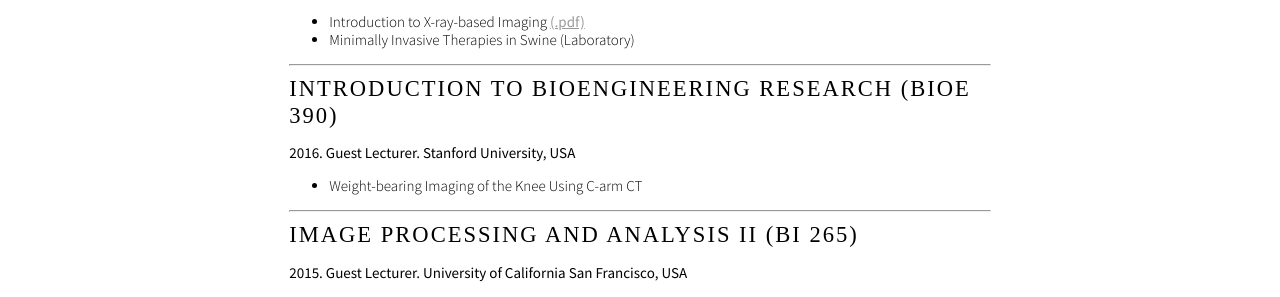
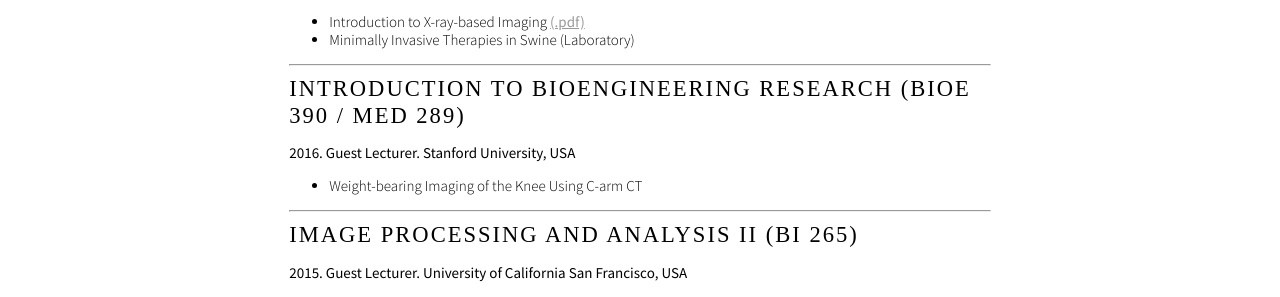
Before and after one commit to sbonaretti/sbonaretti.github.io, a Jekyll site: the page built from Teaching.md, in a window 1280 px wide and 1174 px high. Shown: the part 551-848 px from the top of the window. Built offline with Jekyll 4.4.1, drawn with Linux system fonts in a browser that asks for light colours; some web fonts are replaced.

Commit message:
Update Teaching.md

```diff
--- a/Teaching.md
+++ b/Teaching.md
@@ -35,7 +35,7 @@ title: "Teaching"
 ---
 
 
-# Introduction to Bioengineering Research (BIOE 390)
+# Introduction to Bioengineering Research (BIOE 390 / MED 289)
 **2016. Guest Lecturer. Stanford University, USA**
 
 * Weight-bearing Imaging of the Knee Using C-arm CT
```
